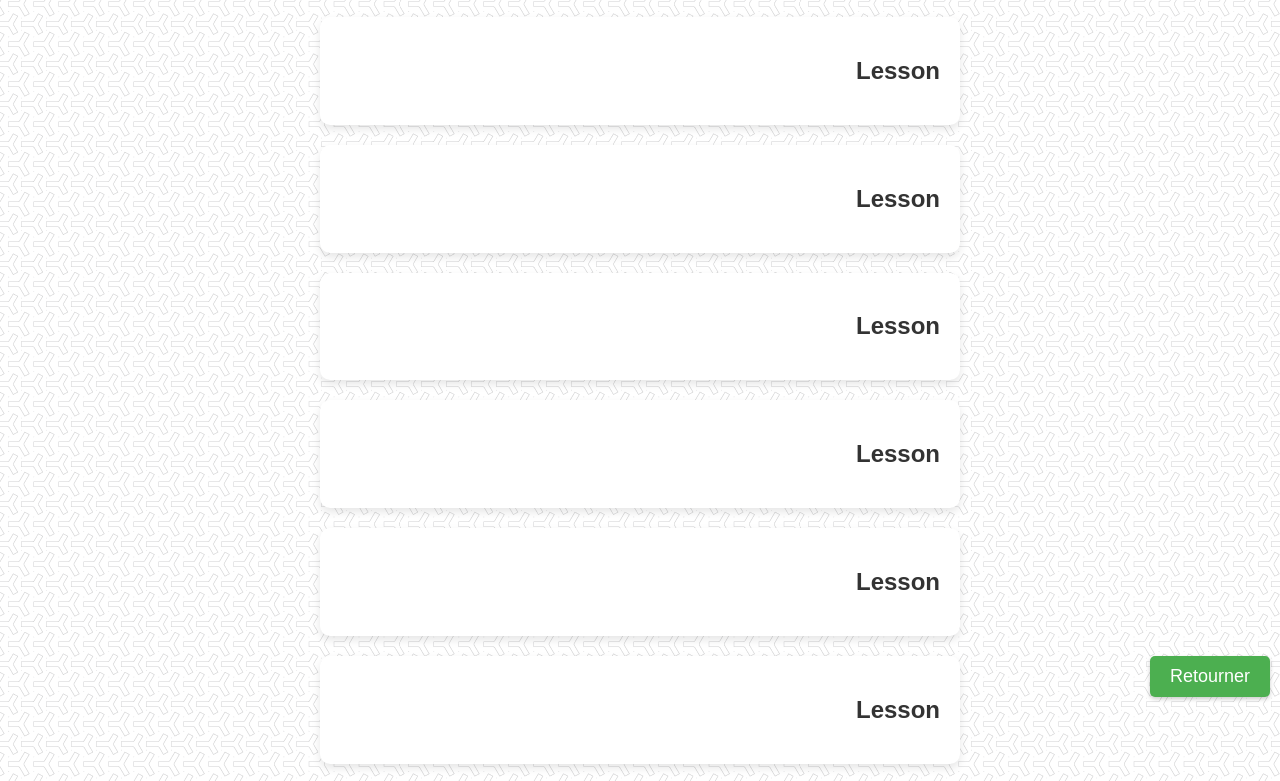
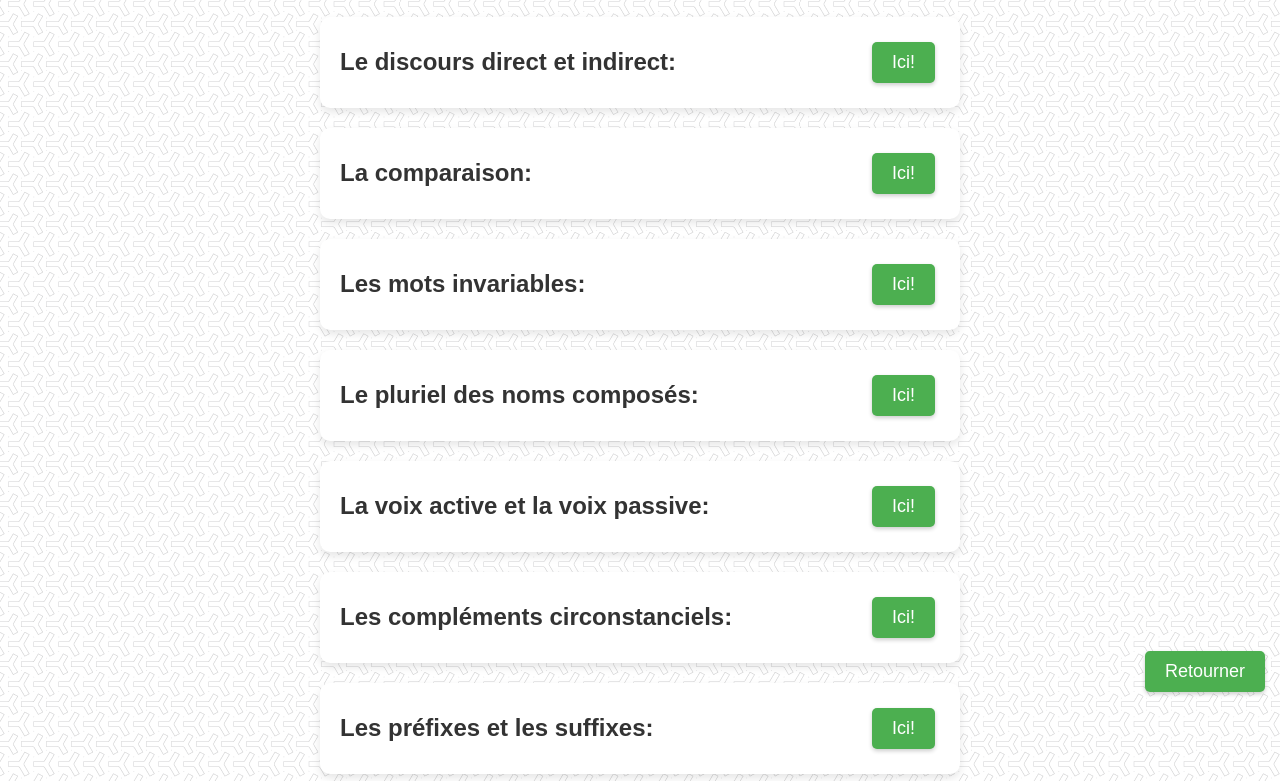
Before and after one commit to infinuts/JulesFerryApp, a plain HTML site: page French/lessons.html in a window 1280 px wide. Shown: the part 93-874 px from the top of the page. Drawn offline with Linux system fonts and the light colour scheme.

Commit message:
lessons.html

```diff
--- a/French/lessons.html
+++ b/French/lessons.html
@@ -2,20 +2,30 @@
 <html lang="ar" dir="rtl">
 <head>
 <meta charset="UTF-8">
-<title>Les Lessons (En Devlopement ^^)</title>
+<title>Les leçons (En Développement ^^)</title>
 <style>
 body {
   font-family: 'Arial', sans-serif;
   background-image: url('y-so-serious-white.png'); /* Ensure the file name matches your pattern image */
   background-repeat: repeat; /* This will tile the pattern across the background */
-    display: flex;
-    justify-content: center;
   background-color: #e7eff6;
   display: flex;
   flex-direction: column;
   align-items: center;
   padding: 20px;
   margin: 0;
+}
+
+button {
+    font-size: 18px;
+    padding: 10px 20px;
+    margin: 5px;
+    cursor: pointer;
+    background-color: #4CAF50;
+    color: white;
+    border: none;
+    border-radius: 5px;
+    box-shadow: 0 2px 4px rgba(0,0,0,0.2);
 }
 
 .lesson {
@@ -26,7 +36,22 @@
   box-shadow: 0 4px 8px rgba(0,0,0,0.1);
   width: 90%;
   max-width: 600px;
+  display: flex;
+  align-items: center; /* Align items vertically */
+  justify-content: space-between; /* Add space between the text and button */
+  direction: ltr; /* Ensure left-to-right text direction */
 }
+
+.lesson h2 {
+  color: #333;
+  margin: 0; /* Remove default margin */
+}
+
+.lesson button {
+  margin-left: 10px; /* Add some space between the text and button */
+}
+
+
 h2 {
   color: #333;
 }
@@ -45,24 +70,35 @@
   box-shadow: 0 2px 4px rgba(0,0,0,0.2);
   transition: background-color 0.3s;
 }
+
 </style>
 </head>
 <body>
-<h1>Les Lessons</h1>
-<div class="lesson"><h2>Lesson</h2></div>
-<div class="lesson"><h2>Lesson</h2></div>
-<div class="lesson"><h2>Lesson</h2></div>
-<div class="lesson"><h2>Lesson</h2></div>
-<div class="lesson"><h2>Lesson</h2></div>
-<div class="lesson"><h2>Lesson</h2></div>
-<div class="lesson"><h2>Lesson</h2></div>
-<div class="lesson"><h2>Lesson</h2></div>
-<div class="lesson"><h2>Lesson</h2></div>
-<div class="lesson"><h2>Lesson</h2></div>
-<div class="lesson"><h2>Lesson</h2></div>
-<div class="lesson"><h2>Lesson</h2></div>
-<div class="lesson"><h2>Lesson</h2></div>
-<div class="lesson"><h2>Lesson</h2></div>
+<h1>Les Leçons</h1>
+<div class="lesson">
+  <h2>Le discours direct et indirect:</h2>
+  <button onClick="window.location.href='https://cdn.discordapp.com/attachments/1016889301893664799/1241753176605069352/IMG_0834.JPG?ex=664b5843&is=664a06c3&hm=c0d799ae55728c7c2e2cb84d5d7c51c4d4ac4308b059eab23c63732afb8f1493&'">Ici!</button>
+</div>
+<div class="lesson">
+  <h2>La comparaison:</h2>
+  <button onClick="window.location.href='https://cdn.discordapp.com/attachments/1016889301893664799/1241756518831886456/grammaire-6-1-la-comparaison-1.pdf?ex=664b5b60&is=664a09e0&hm=470409aec7854d987fdb374b3edbd1c3761e349d113c35457f4139323cb7a40d&'">Ici!</button>
+</div>
+<div class="lesson">
+  <h2>Les mots invariables:</h2>
+  <button onClick="window.location.href='https://cdn.discordapp.com/attachments/1016889301893664799/1241757095947407401/orthographe-6-2-les-mots-invariables-1.pdf?ex=664b5bea&is=664a0a6a&hm=81d32f6f5e4866d5ee3e198cdc58eebabe18fbb760f3b4e66ee391c7b2578388&'">Ici!</button>
+</div><div class="lesson">
+  <h2>Le pluriel des noms composés:</h2>
+  <button onClick="window.location.href='https://cdn.discordapp.com/attachments/1016889301893664799/1241757472897630329/orthographe-6-1-le-pluriel-des-noms-composes-1.pdf?ex=664b5c44&is=664a0ac4&hm=f895cd392fe103ff7ce51467aa523b86efbb1c8404f2a96da95c353f7ae345e5&'">Ici!</button>
+</div><div class="lesson">
+  <h2>La voix active et la voix passive:</h2>
+  <button onClick="window.location.href='https://cdn.discordapp.com/attachments/1016889301893664799/1241757679194607678/grammaire-5-2-la-voix-active-et-la-voix-passive-1.pdf?ex=664b5c75&is=664a0af5&hm=6f031c783aab62fd7325d3f5c537a5bcbfe15a4910188496928eba6a06782d88&'">Ici!</button>
+</div><div class="lesson">
+  <h2>Les compléments circonstanciels:</h2>
+  <button onClick="window.location.href='https://cdn.discordapp.com/attachments/1016889301893664799/1241757921352613928/grammaire-4-1-les-complements-circonstanciels-1.pdf?ex=664b5caf&is=664a0b2f&hm=7ed7bcb53640e67983dc501c266a072db8d45cd4fbb3e45c97849a4e0fedfe23&'">Ici!</button>
+</div><div class="lesson">
+  <h2>Les préfixes et les suffixes:</h2>
+  <button onClick="window.location.href='https://cdn.discordapp.com/attachments/1016889301893664799/1241758099199623260/lexique-4-1-les-prefixes-et-les-suffixes-1.pdf?ex=664b5cd9&is=664a0b59&hm=94463eb873c937be9c5ddc118b266a882b3fc3ad0446b2c64827ca22250f6d0d&'">Ici!</button>
+</div>
 <button class="home-button" onClick="window.location.href='index.html'">Retourner</button>
 </body>
 </html>
```
Lines whose indentation alone changed are shown as unchanged.
